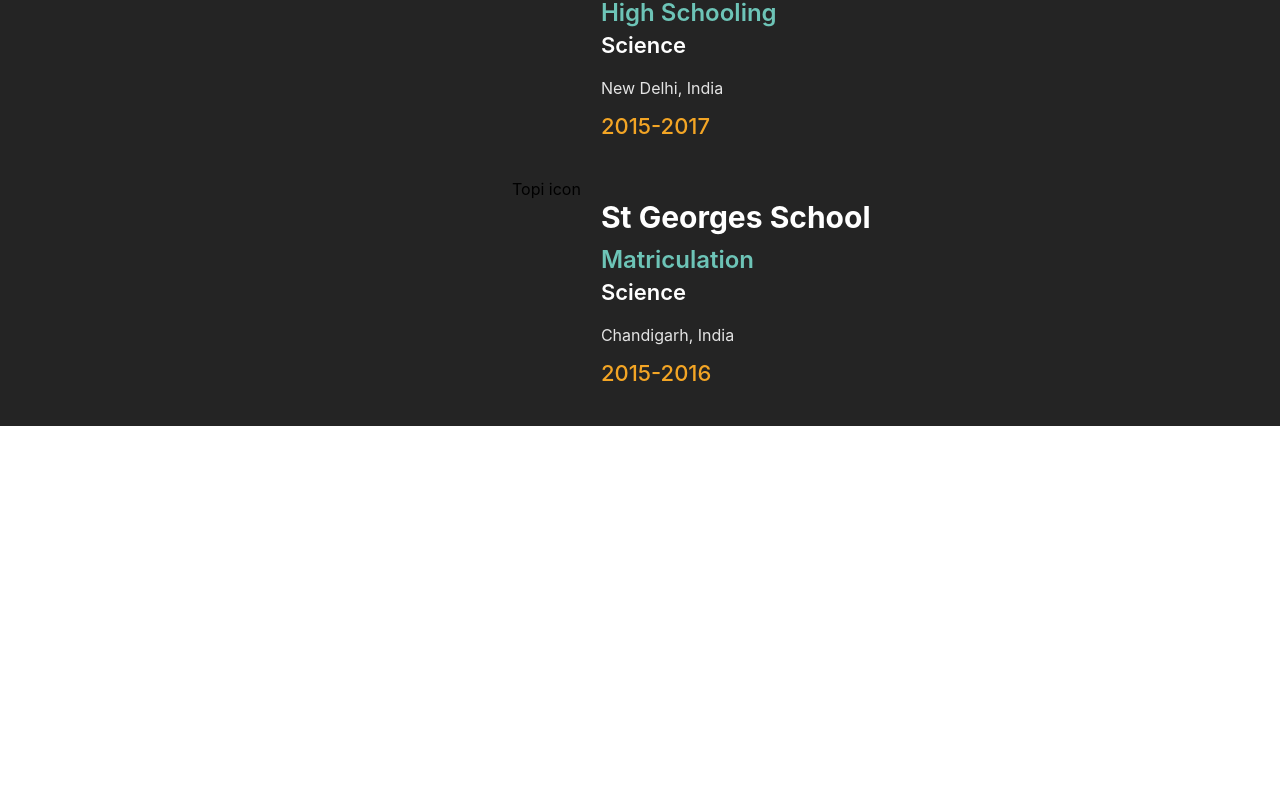
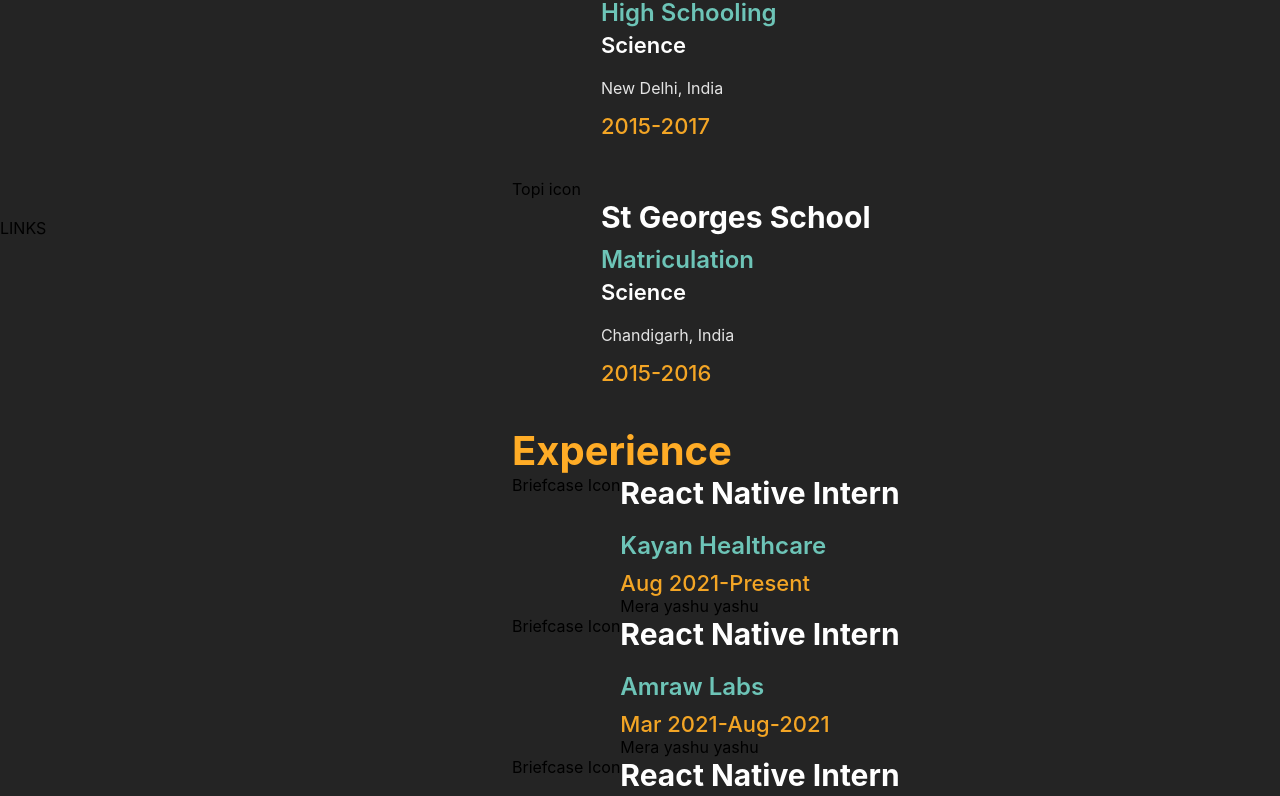
Before and after one commit to AnubhavSaxena42/portfolio, a React (Create React App) app: page / in a window 1280 px wide. Shown: the part 2001-2797 px from the top of the page. Before the commit the page ends 2427 px from the top, so only its background shows below. Built offline with nearby package versions, Linux system fonts and the light colour scheme.

Commit message:
Experienc added

```diff
--- a/src/components/Experience/Experience.css
+++ b/src/components/Experience/Experience.css
@@ -8,3 +8,20 @@
   display: flex;
   flex-direction: column;
 }
+.job-pos-text {
+  font-weight: 700;
+  font-size: 30px;
+  color:white;
+}
+.job-company-text {
+  color:#6DC4B7;
+  margin-top: 20px;
+  font-weight: 600;
+  font-size: 24px;
+}
+.job-timeline-text {
+  color:#F3A525;
+  font-weight: 500;
+  font-size: 22px;
+  margin-top: 10px;
+}
--- a/src/components/Experience/Experience.js
+++ b/src/components/Experience/Experience.js
@@ -5,9 +5,9 @@
     <div className="experience-container">
       <div className="exp-icon-container">Briefcase Icon</div>
       <div className="exp-info-container">
-        <div>{job.position}</div>
-        <div>{job.company}</div>
-        <div>{job.timeline}</div>
+        <div className="job-pos-text">{job.position}</div>
+        <div className="job-company-text">{job.company}</div>
+        <div className="job-timeline-text">{job.timeline}</div>
         <div>{job.pointers}</div>
       </div>
     </div>
--- a/src/components/Resume/Resume.js
+++ b/src/components/Resume/Resume.js
@@ -1,5 +1,6 @@
 import React from "react";
 import Education from "../Education/Education";
+import Experience from "../Experience/Experience";
 import "./Resume.css";
 const college = {
   instituteName: "Chandigarh University",
@@ -23,16 +24,54 @@
   timeline: "2015-2016",
 };
 
+const Kayan = {
+  position: "React Native Intern",
+  company: "Kayan Healthcare",
+  timeline: "Aug 2021-Present",
+  pointers: "Mera yashu yashu",
+};
+const AmrawLabs = {
+  position: "React Native Intern",
+  company: "Amraw Labs",
+  timeline: "Mar 2021-Aug-2021",
+  pointers: "Mera yashu yashu",
+};
+const NurtureLabs = {
+  position: "React Native Intern",
+  company: "Nurture Labs",
+  timeline: "Jan 2021-Mar 2021",
+  pointers: "Mera yashu yashu",
+};
 function Resume() {
   return (
     <div className="resume-container">
       <div className="resu-links-container">LINKS</div>
       <div className="resu-info-container">
         <div className="resu-edu-container">
-          <div style={{color:'rgb(255,172,38)',fontWeight:'700',fontSize:40}}>Education</div>
+          <div
+            style={{
+              color: "rgb(255,172,38)",
+              fontWeight: "700",
+              fontSize: 40,
+            }}
+          >
+            Education
+          </div>
           <Education education={college} />
           <Education education={intermediate} />
           <Education education={matriculation} />
+          <div
+            style={{
+              color: "rgb(255,172,38)",
+              fontWeight: "700",
+              fontSize: 40,
+            }}
+          >
+            Experience
+          </div>
+          <Experience job={Kayan} />
+          <Experience job={AmrawLabs} />
+          <Experience job={NurtureLabs} />
         </div>
       </div>
     </div>
```
